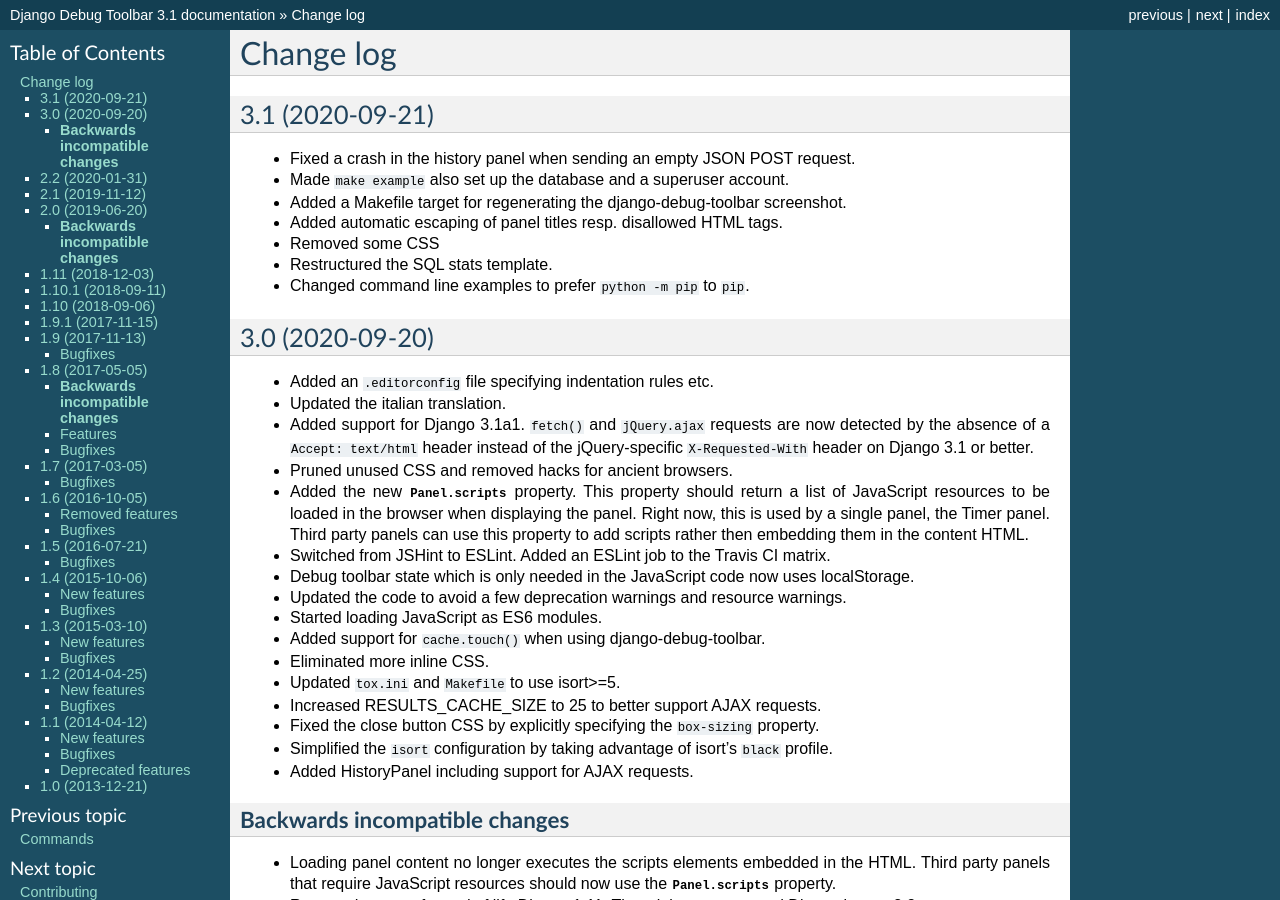
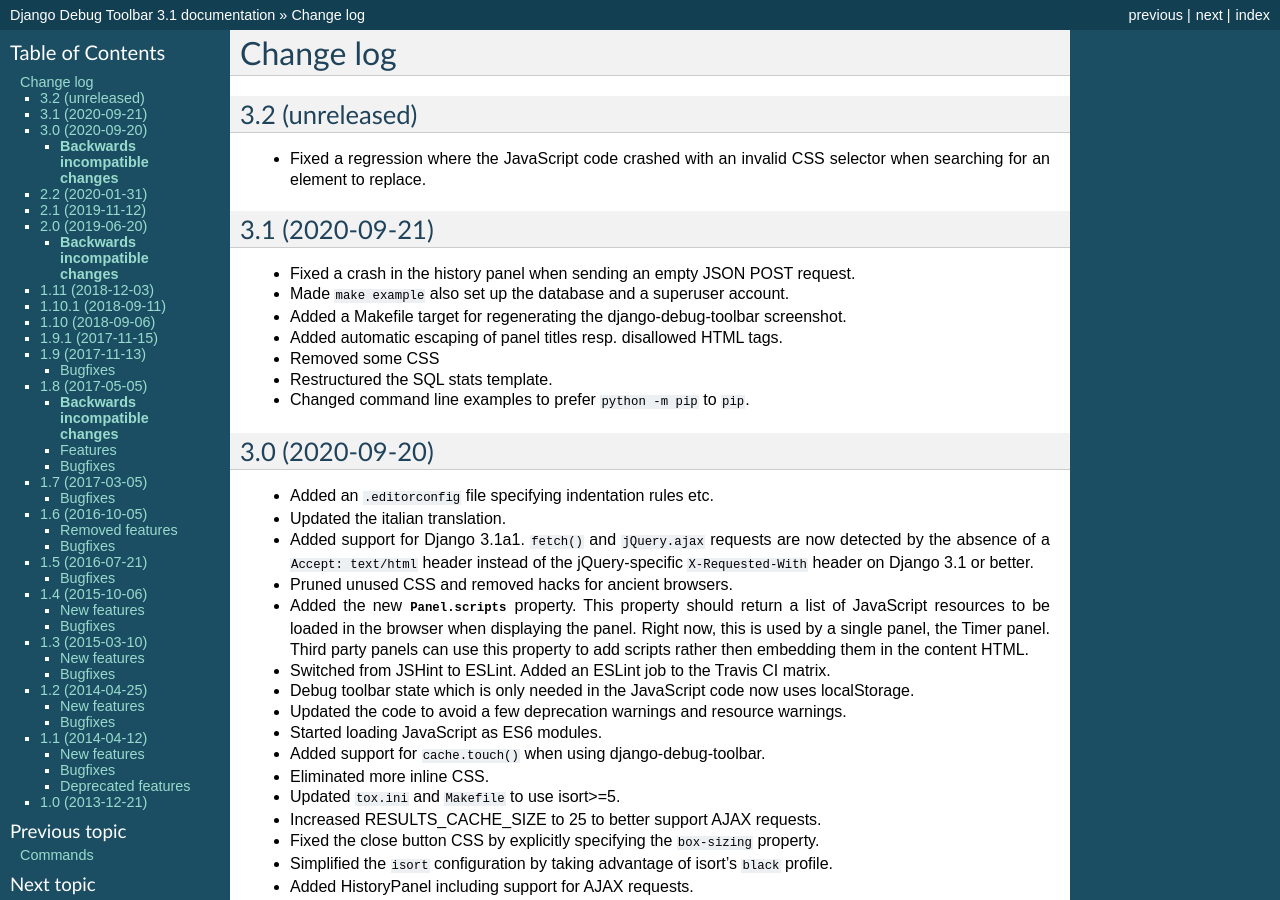
Before and after one commit to jazzband/django-debug-toolbar, a Sphinx documentation site: the page built from docs/changes.rst, in a window 1280 px wide and 900 px high. Built offline with Sphinx 7.4.7, drawn with Linux system fonts in a browser that asks for light colours.

Commit message:
Amend the CHANGELOG

```diff
--- a/docs/changes.rst
+++ b/docs/changes.rst
@@ -1,5 +1,12 @@
 Change log
 ==========
+
+3.2 (unreleased)
+----------------
+
+* Fixed a regression where the JavaScript code crashed with an invalid
+  CSS selector when searching for an element to replace.
+
 
 3.1 (2020-09-21)
 ----------------
```
